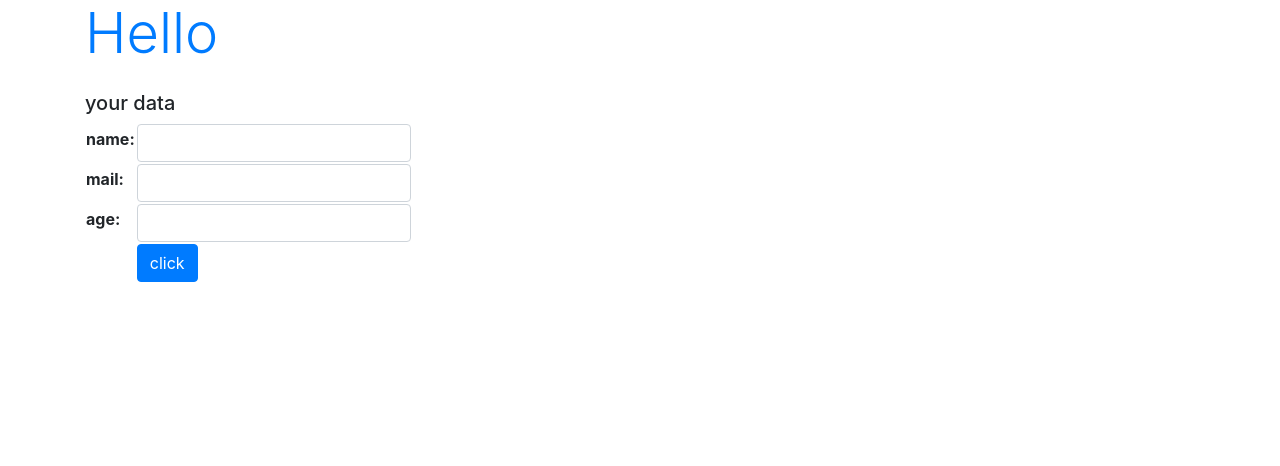
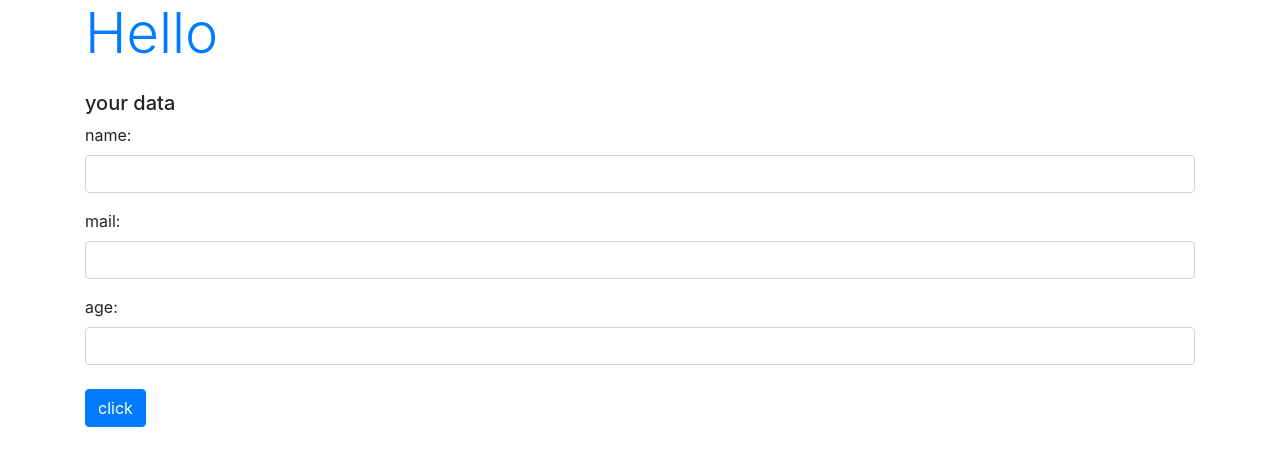
Before and after one commit to kazuhira123/Django-_Practice, a Django app: page /hello/ in a window 1280 px wide. Shown: the top 466 px of the page. Run offline with Django 3.2, Linux system fonts and the light colour scheme; some libraries are stand-ins or nearby versions.

Commit message:
index.htmlのformタグの修正
Bootstrapのクラスを追記したFormクラス用にindex.htmlのformタグのフィールドをas_pに変更し、それに伴って一部の記述を修正した。

```diff
--- a/hello/templates/hello/index.html
+++ b/hello/templates/hello/index.html
@@ -13,12 +13,8 @@
   <p class="h5 mt-4">{{massage|safe}}</p> <!--|safeによってmassageにエスケープ処理を行わず、そのままhtmlタグとして利用している。-->
   <form action="{% url 'index' %}" method="post"> <!--formタグのaction属性にフォームによって送信された情報を処理するプログラムのurlを指定、method属性でhttpメソッドをpostメソッドに指定-->
     {% csrf_token %} <!--CSRF(リクエスト偽造)対策用のトークンを追加、これで「正しくフォームから送信されたアクセスかどうかを判定できる」-->
-    <table>
-      {{ form.as_table }} <!--呼び出したFormクラスのフィールドをtrタグとtdタグでくくってまとめる-->
-      <tr><td></td><td>
-        <input class="btn btn-primary" type="submit" value="click"> <!--inputタグのtype属性をsubmitにすることで送信ボタンを作成、value属性をclickに指定-->
-      </td></tr>
-    </table>
+    {{ form.as_p }} <!--呼び出したFormクラスのフィールドをpタグでくくってBootstrapでのデザインを使う-->
+    <input type="submit" class="btn btn-primary my-2"  value="click"> <!--inputタグのtype属性をsubmitにすることで送信ボタンを作成、value属性をclickに指定-->
   </form>
 </body>
 </html>
```
